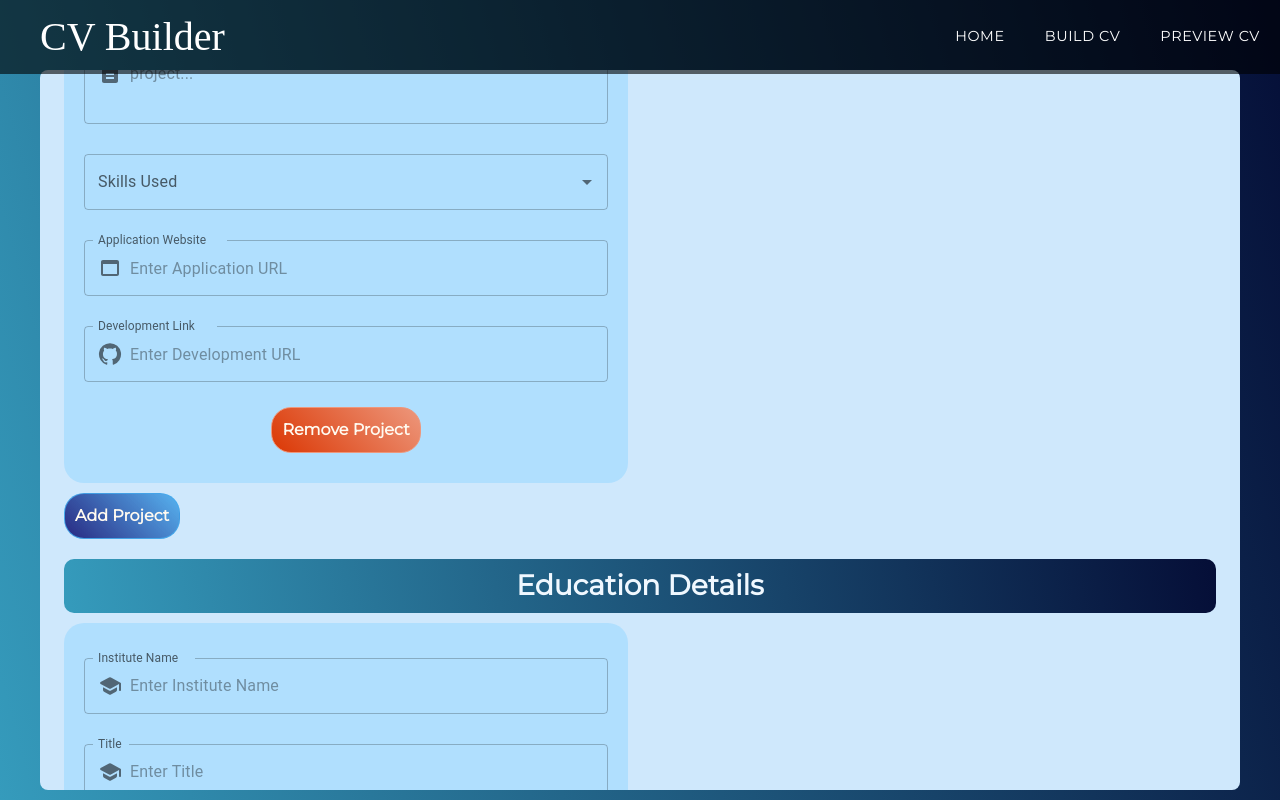
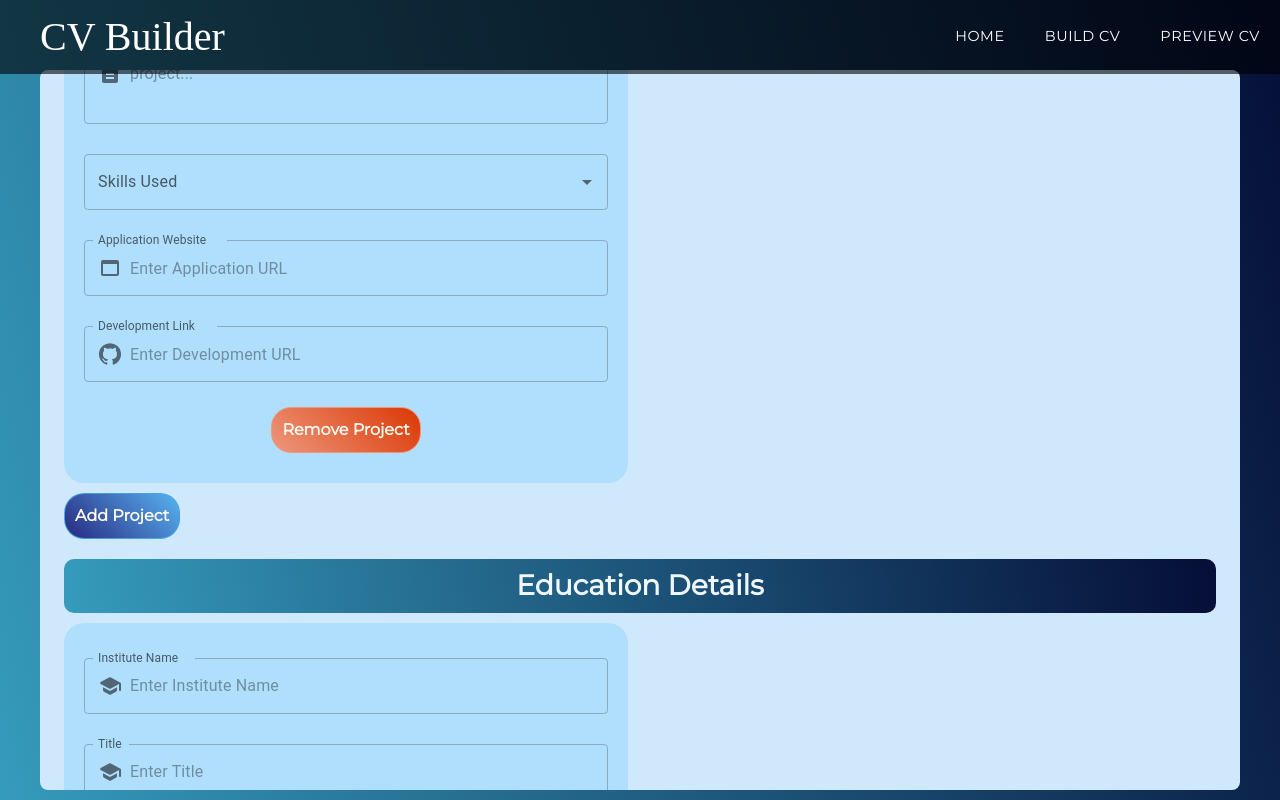
Before and after one commit to maijako/CV-generator, a React (Create React App) app: page /buildCV in a window 1280 px wide. In both pictures the pointer is over the button "Remove Project". Shown: the part 20-820 px from the top of the page. Built offline with nearby package versions, Linux system fonts and the light colour scheme; no server answers; a web font is replaced by a local one; what @react-pdf/renderer would draw is missing.

Commit message:
hover effect added to form buttons

```diff
--- a/src/components/cvcomponents/styleForm.css
+++ b/src/components/cvcomponents/styleForm.css
@@ -110,3 +110,12 @@ Button {
     display: none !important; /* Hide the CV container in mobile view */
   }
 }
+
+/* hover effects for form buttons */
+.addButton:hover {
+  background: linear-gradient(45deg, #4aed, #282881);
+}
+
+.removeButton:hover {
+  background: linear-gradient(45deg, #ed977c, #db3704);
+}
```
